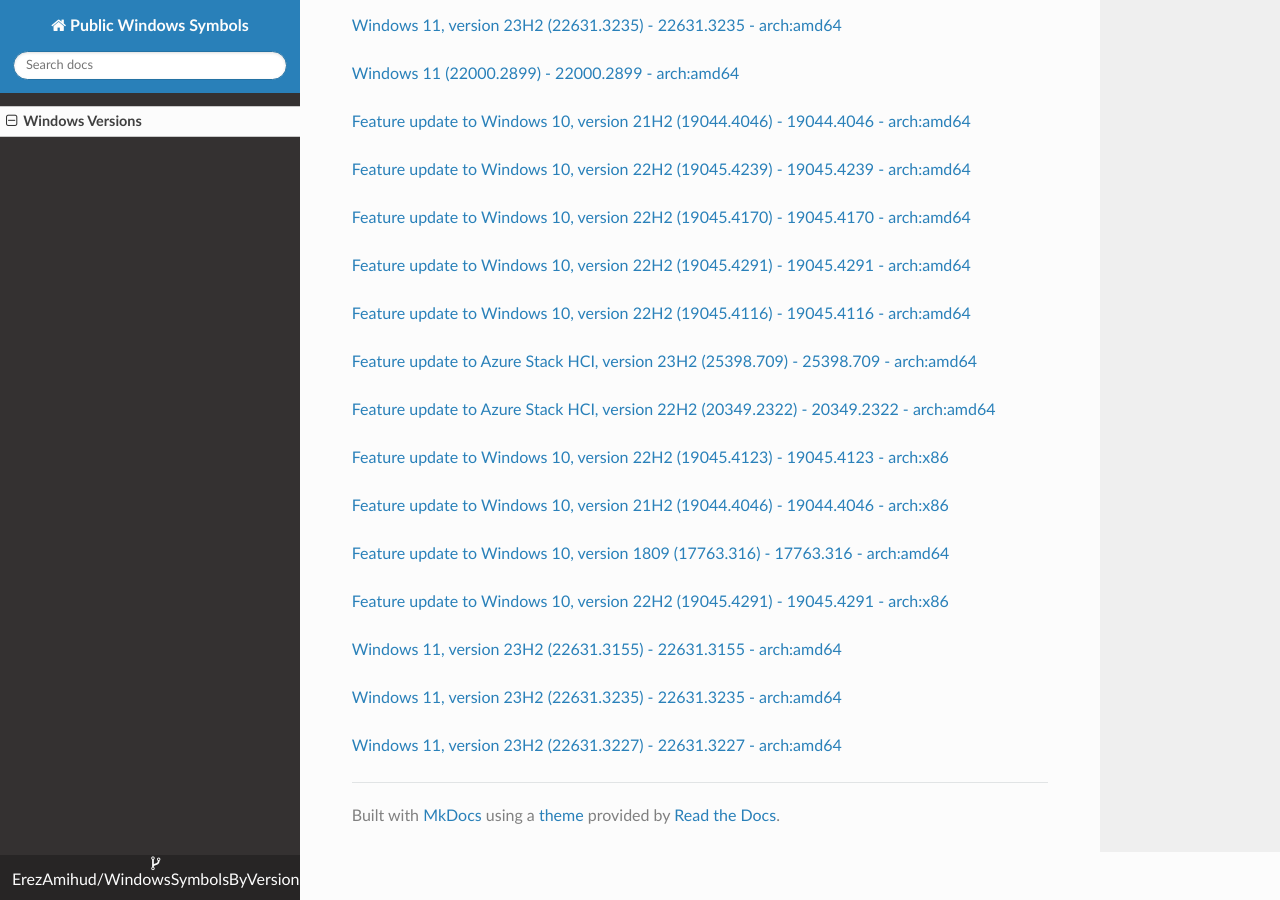
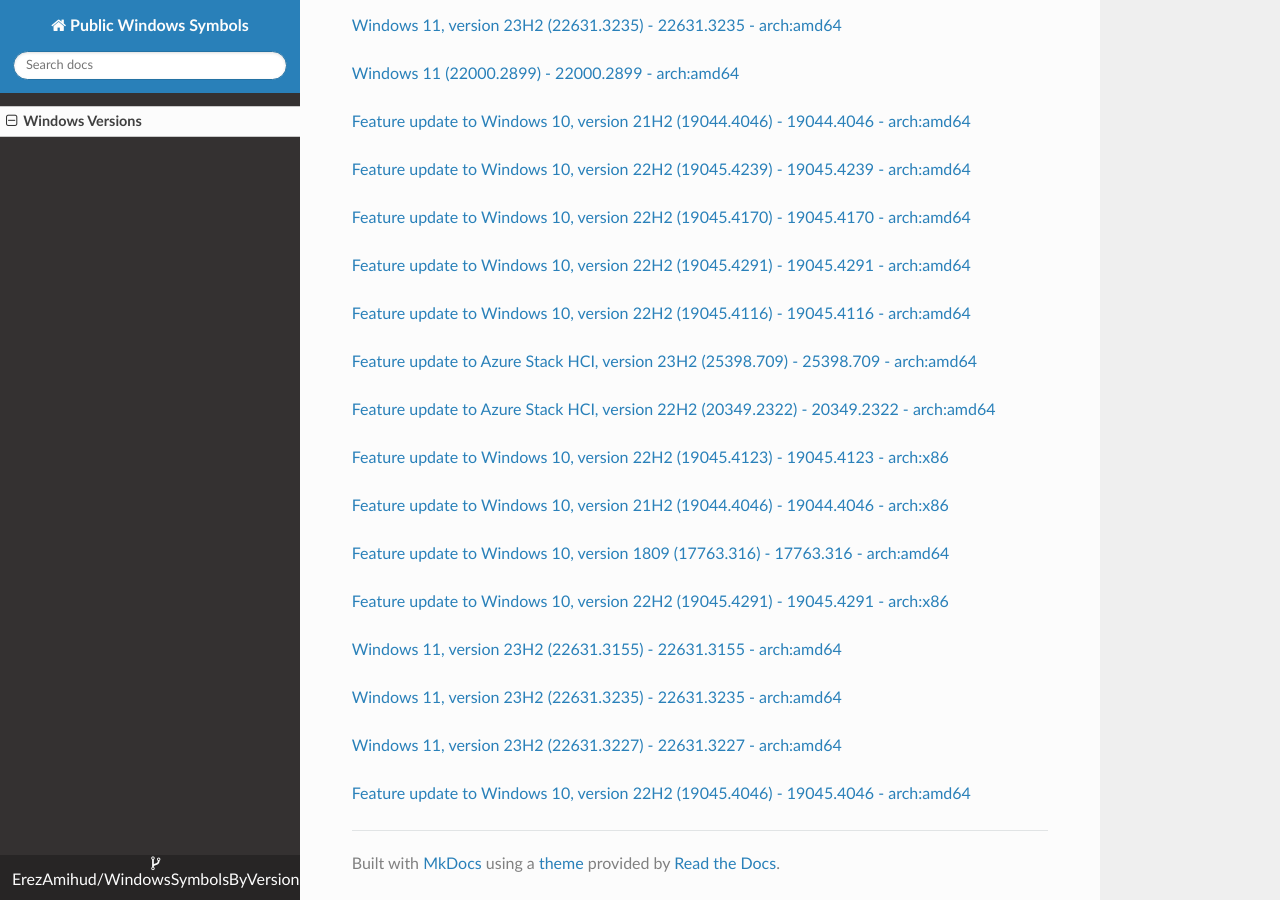
Before and after one commit to ErezAmihud/WindowsSymbolsByVersion, an MkDocs documentation site: the page built from docs/index.md, in a window 1280 px wide and 900 px high, scrolled down 17429 px. Built offline with MkDocs 1.6.1, drawn with Linux system fonts in a browser that asks for light colours; nearby versions of some CDN libraries.

Commit message:
Automated commit, add manifest for 61c4a135-b280-49eb-9120-f88e30d8bc1e

```diff
--- a/docs/index.md
+++ b/docs/index.md
@@ -952,3 +952,6 @@
 
 
 [Windows 11, version 23H2 (22631.3227) - 22631.3227 - arch:amd64](https://github.com/ErezAmihud/WindowsSymbolsByVersion/blob/main/manifests/329b657c-5e69-46f4-929e-1b7a45305e1b.manifest)
+
+
+[Feature update to Windows 10, version 22H2 (19045.4046) - 19045.4046 - arch:amd64](https://github.com/ErezAmihud/WindowsSymbolsByVersion/blob/main/manifests/61c4a135-b280-49eb-9120-f88e30d8bc1e.manifest)
```
Also changed, not shown: process_builds.json (+1 -1 lines), 1 other file.
